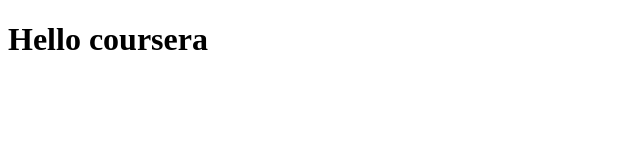
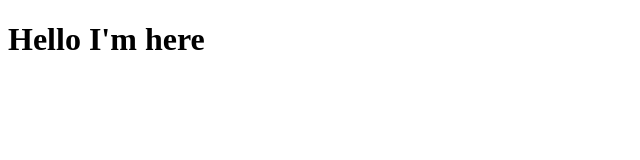
Before and after one commit to Meghana030/course-test, a plain HTML site: page index.html in a window 1280 px wide. Shown: the full height of the page, 0-640 px from the left. Drawn offline with Linux system fonts and the light colour scheme.

Commit message:
first web file change.

```diff
--- a/index.html
+++ b/index.html
@@ -5,6 +5,6 @@
     <title></title>
   </head>
   <body>
-    <h1>Hello coursera</h1>
+    <h1>Hello I'm here</h1>
   </body>
 </html>
```
